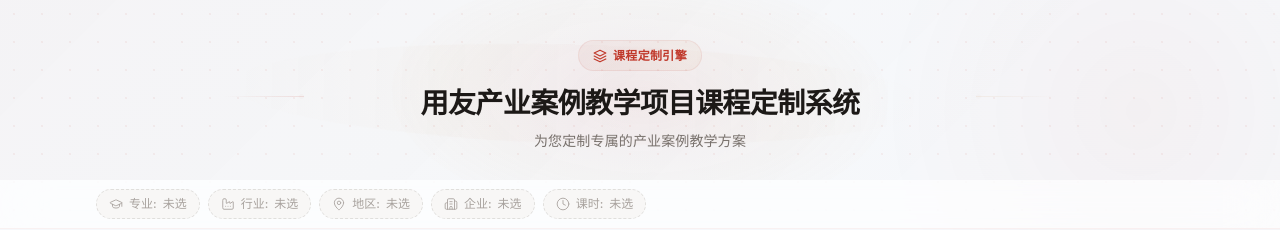
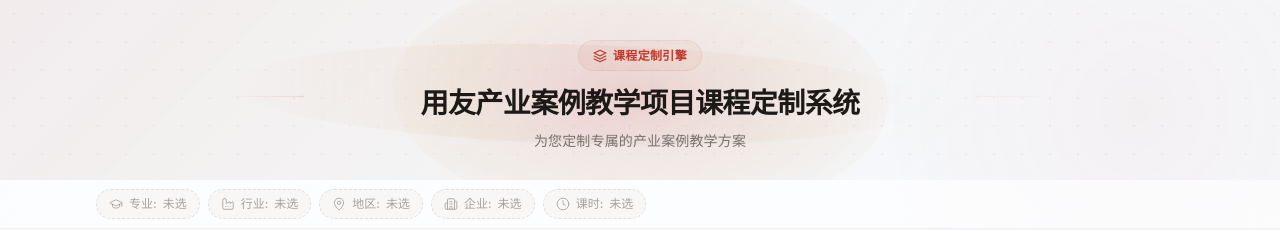
Before and after one commit to kim1024/yonyou-case, a Vue app in the folder frontend/: page / in a window 1280 px wide. Shown: the top 230 px of the page. Built offline with nearby package versions, Linux system fonts and the light colour scheme; no server answers.

Commit message:
style: Hero 背景光晕不透明度提升 2-3 倍增强可见性 [frontend-engineer]
Co-Authored-By: Claude Opus 4.7 <noreply@anthropic.com>

```diff
--- a/frontend/src/views/WizardView.vue
+++ b/frontend/src/views/WizardView.vue
@@ -652,8 +652,8 @@ async function handleSubmit() {
   inset: -20%;
   background: linear-gradient(
     135deg,
-    rgba(192,57,43,0.03) 0%,
-    rgba(212,160,106,0.02) 40%,
+    rgba(192,57,43,0.08) 0%,
+    rgba(212,160,106,0.06) 40%,
     transparent 70%
   );
   pointer-events: none;
@@ -974,7 +974,7 @@ async function handleSubmit() {
   transition: opacity 0.5s ease 0.1s;
 }
 .hero-entering .hero-glow {
-  opacity: 0.6;
+  opacity: 0.8;
   transform: translate(-50%, -50%) scale(1);
   transition: opacity 0.5s ease 0.15s, transform 0.5s ease 0.15s;
 }
@@ -1018,10 +1018,10 @@ async function handleSubmit() {
   height: 240px;
   background: radial-gradient(
     ellipse at center,
-    rgba(192,57,43,0.06) 0%,
-    rgba(192,57,43,0.03) 25%,
-    rgba(212,160,106,0.04) 50%,
-    rgba(212,160,106,0.01) 70%,
+    rgba(192,57,43,0.15) 0%,
+    rgba(192,57,43,0.08) 25%,
+    rgba(212,160,106,0.10) 50%,
+    rgba(212,160,106,0.04) 70%,
     transparent 85%
   );
   border-radius: 50%;
@@ -1042,9 +1042,9 @@ async function handleSubmit() {
   background: linear-gradient(
     90deg,
     transparent 0%,
-    rgba(212,160,106,0.03) 30%,
-    rgba(192,57,43,0.02) 50%,
-    rgba(212,160,106,0.03) 70%,
+    rgba(212,160,106,0.08) 30%,
+    rgba(192,57,43,0.06) 50%,
+    rgba(212,160,106,0.08) 70%,
     transparent 100%
   );
   border-radius: 50%;
```
